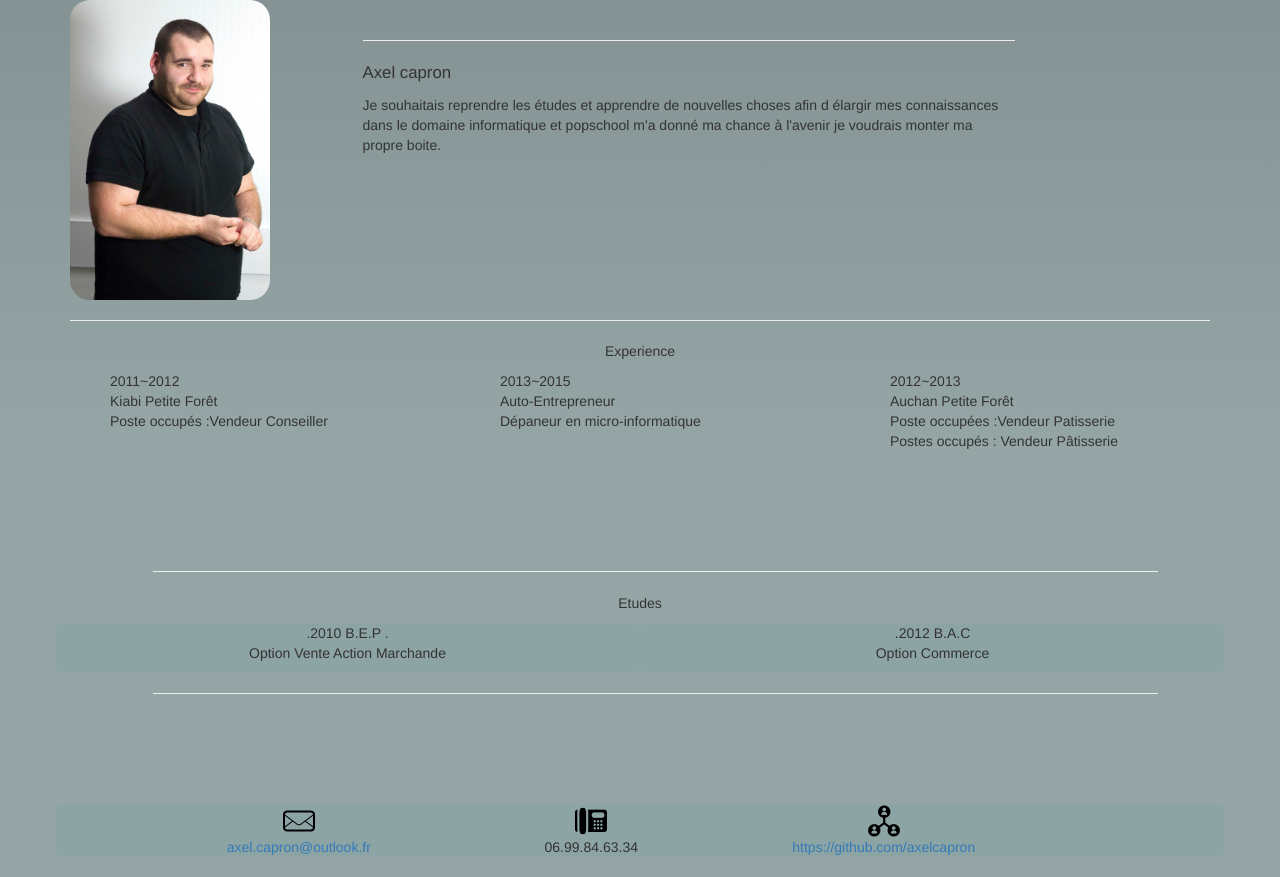
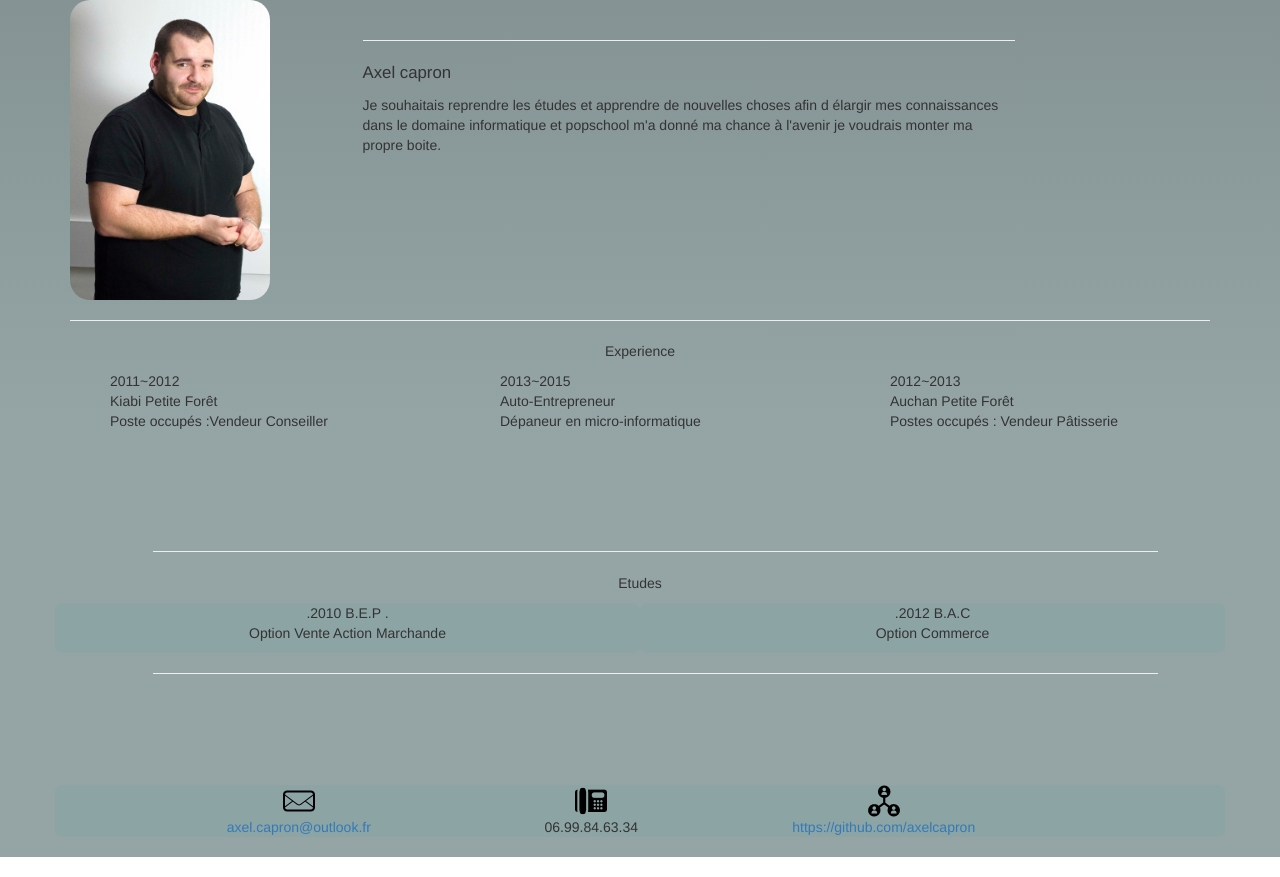
Before and after one commit to axelcapron/cv--adaptable, a plain HTML site: page index.html in a window 1280 px wide. Drawn offline with nearby package versions, Linux system fonts and the light colour scheme.

Commit message:
correction

```diff
--- a/index.html
+++ b/index.html
@@ -55,7 +55,6 @@
       <ul>
       <li>2012~2013</li>
       <li>Auchan Petite Forêt</li>
-      <li>Poste occupées :Vendeur Patisserie</li>
       <li>Postes occupés : Vendeur Pâtisserie</li>
       </ul>
     </div>
```
